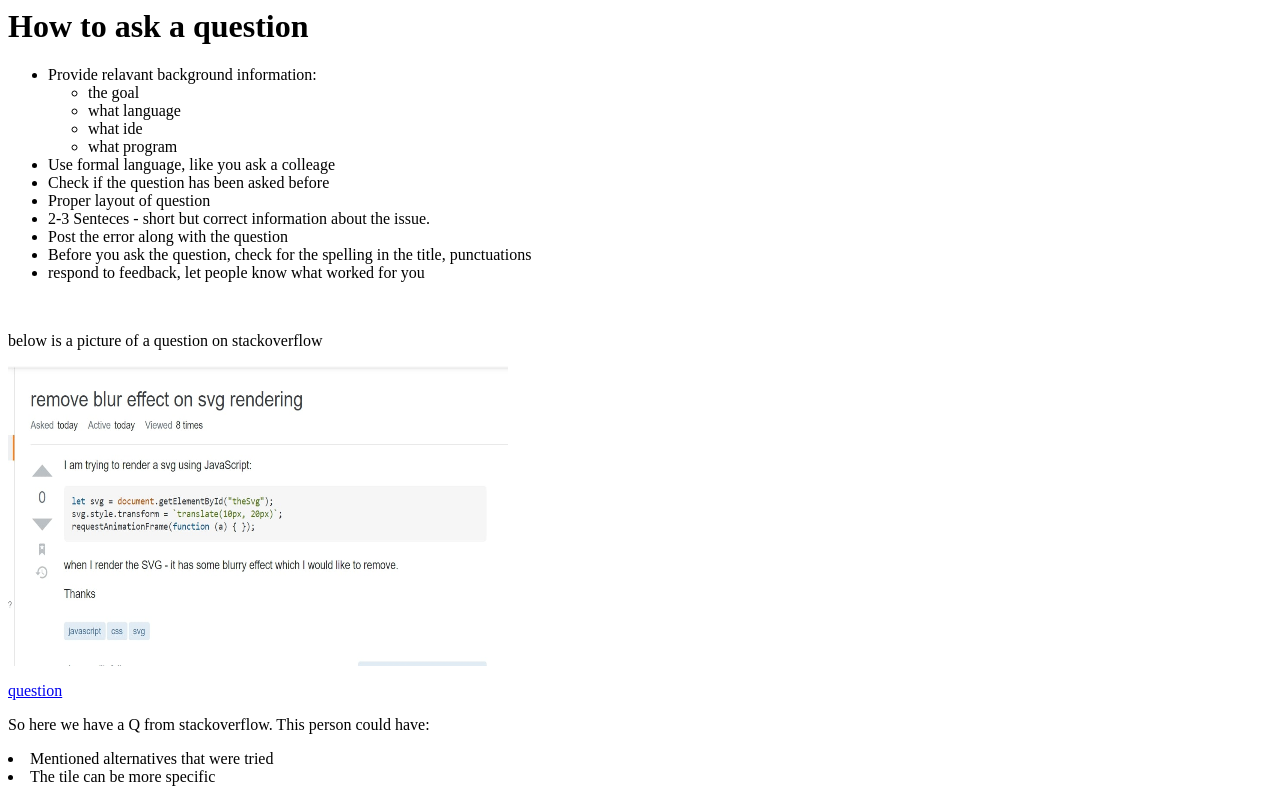
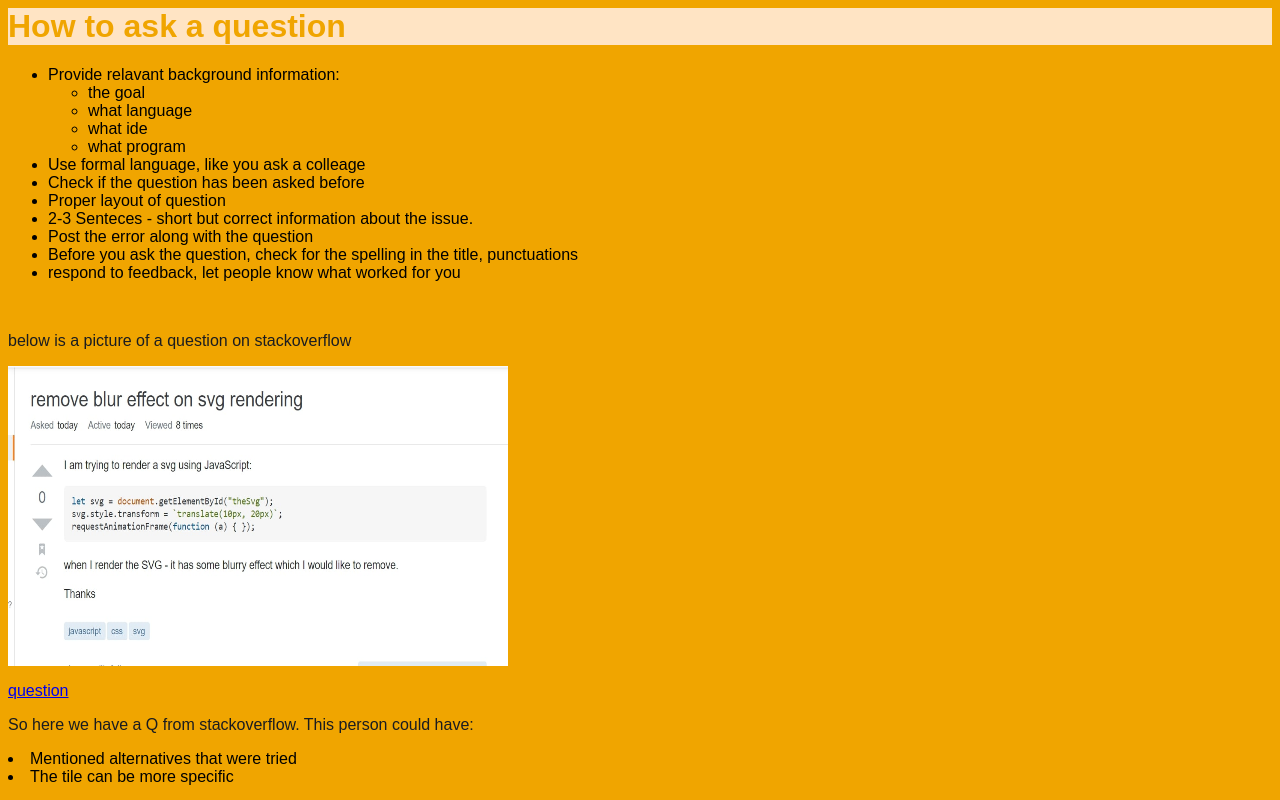
Before and after one commit to Florianbracke/how-to-ask-a-question, a plain HTML site: page index.html in a window 1280 px wide. Drawn offline with Linux system fonts and the light colour scheme.

Commit message:
first commit

```diff
--- a/index.html
+++ b/index.html
@@ -1,3 +1,9 @@
+<head>
+    <link href="style.css" rel="stylesheet">
+<style>
+</style>
+</head>
+<body>
 <h1> How to ask a question </h1>
 <ul>
     <li> Provide relavant background information:
@@ -34,3 +40,5 @@
 
 <li>Mentioned alternatives that were tried</li>
 <li>The tile can be more specific</li>
+
+</body>
--- /dev/null
+++ b/style.css
@@ -0,0 +1,5 @@
+body { background: #f0a500;
+    font-family: Arial, Helvetica, sans-serif;}
+p { color: #1a1c20;}
+h1 { background-color: bisque;
+    color: #f0a500};
```
